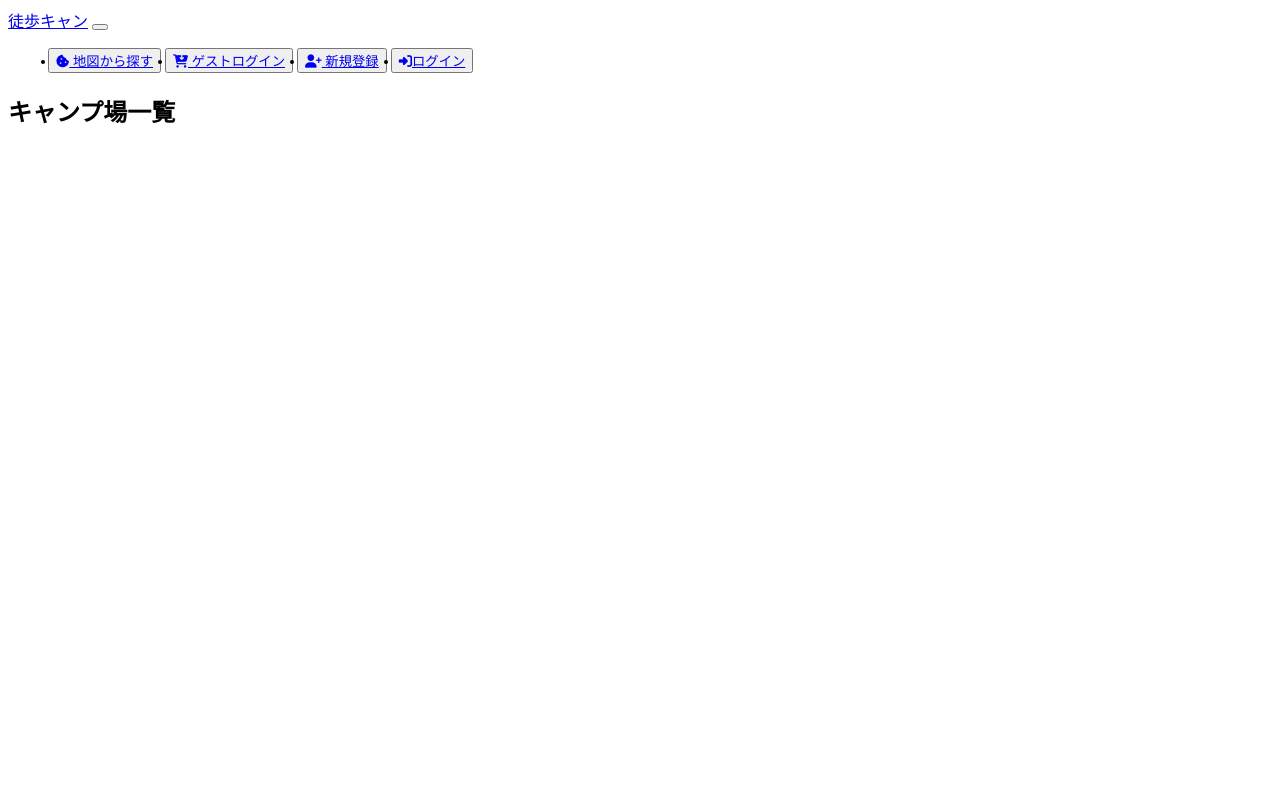
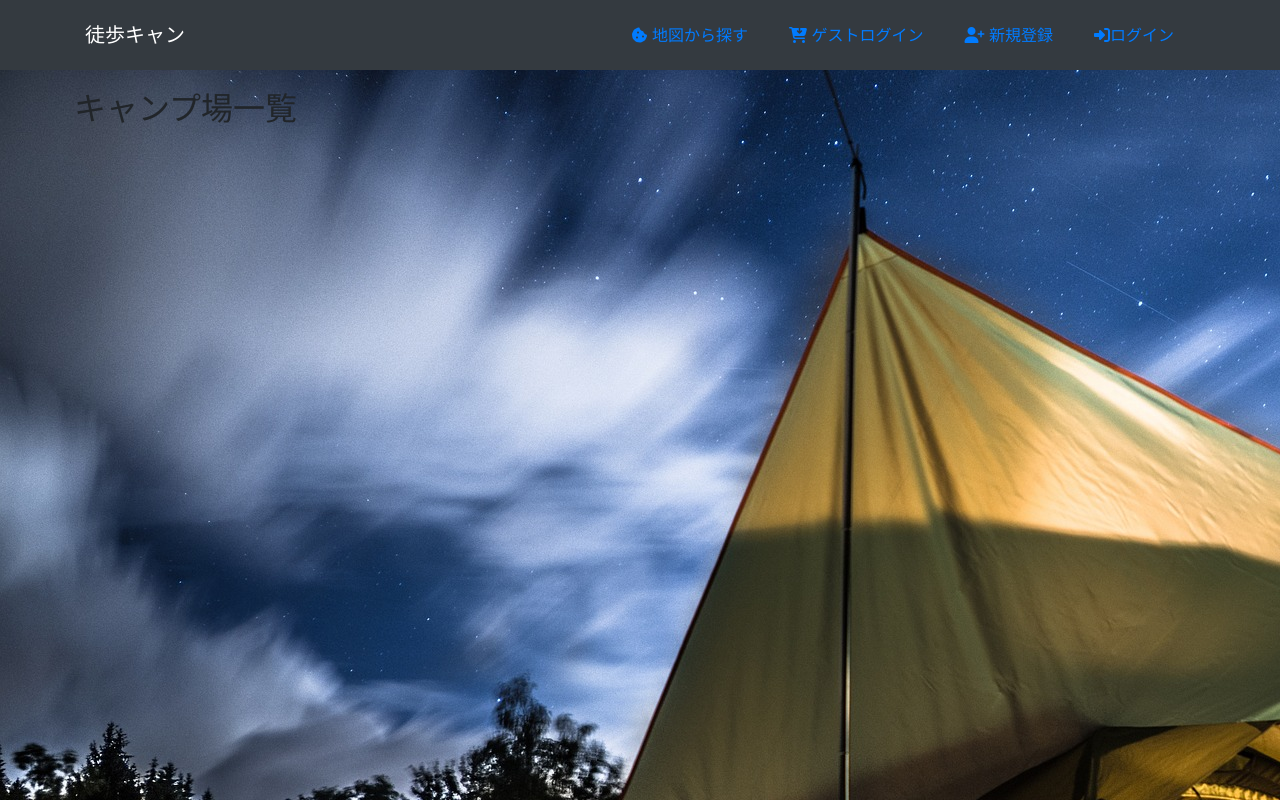
Before and after one commit to densuke5G/KachiCamp, a Rails app: page /campgrounds in a window 1280 px wide. Run offline with Rails 7, Linux system fonts and the light colour scheme; data that the repository does not hold is empty; style sheets or scripts are compiled from the project's sources; some libraries are stand-ins or nearby versions.

Commit message:
migration

```diff
--- /dev/null
+++ b/app/assets/stylesheets/application.scss
@@ -0,0 +1,5 @@
+@use '~bootstrap/scss/bootstrap';
+
+body {
+  background-image: image-url("camp-4522970_1920.jpg");
+}
--- a/app/views/layouts/application.html.erb
+++ b/app/views/layouts/application.html.erb
@@ -7,7 +7,7 @@
     <%= csp_meta_tag %>
 
     <script src="https://kit.fontawesome.com/7b631ea962.js" crossorigin="anonymous"></script>
-    <%= stylesheet_pack_tag 'application', media: 'all', 'data-turbolinks-track': 'reload' %>
+    <%= stylesheet_link_tag 'application', media: 'all', 'data-turbolinks-track': 'reload' %>
     <%= javascript_pack_tag 'application', 'data-turbolinks-track': 'reload' %>
   </head>
 
```
Also changed, not shown: app/assets/images/camp-4522970_1920.jpg (added), app/assets/stylesheets/backupapli.css (renamed from app/assets/stylesheets/application.css), db/migrate/20230612075600_create_campgrounds.rb (renamed from db/migrate/20230612075804_create_campgrounds.rb).
